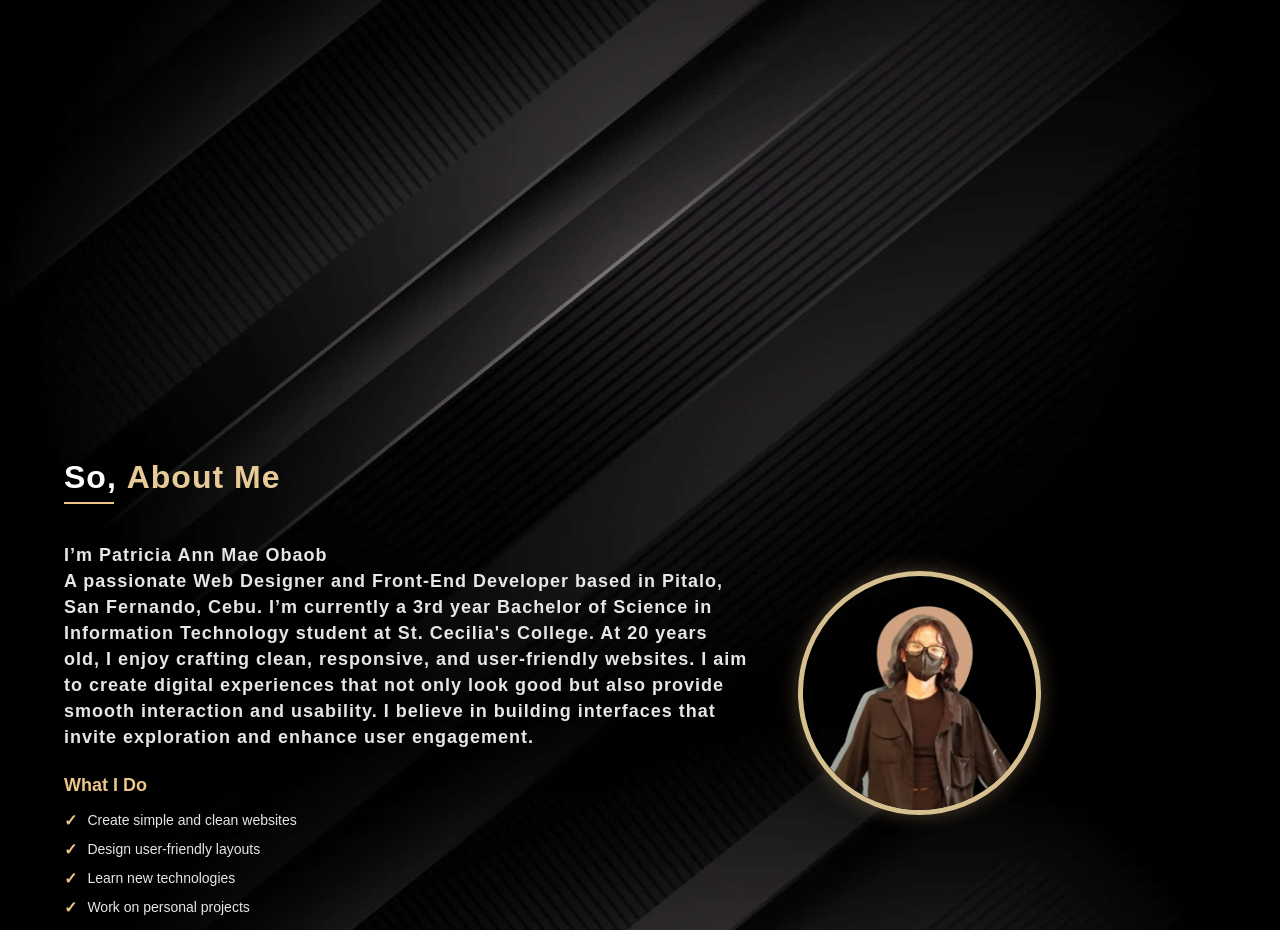
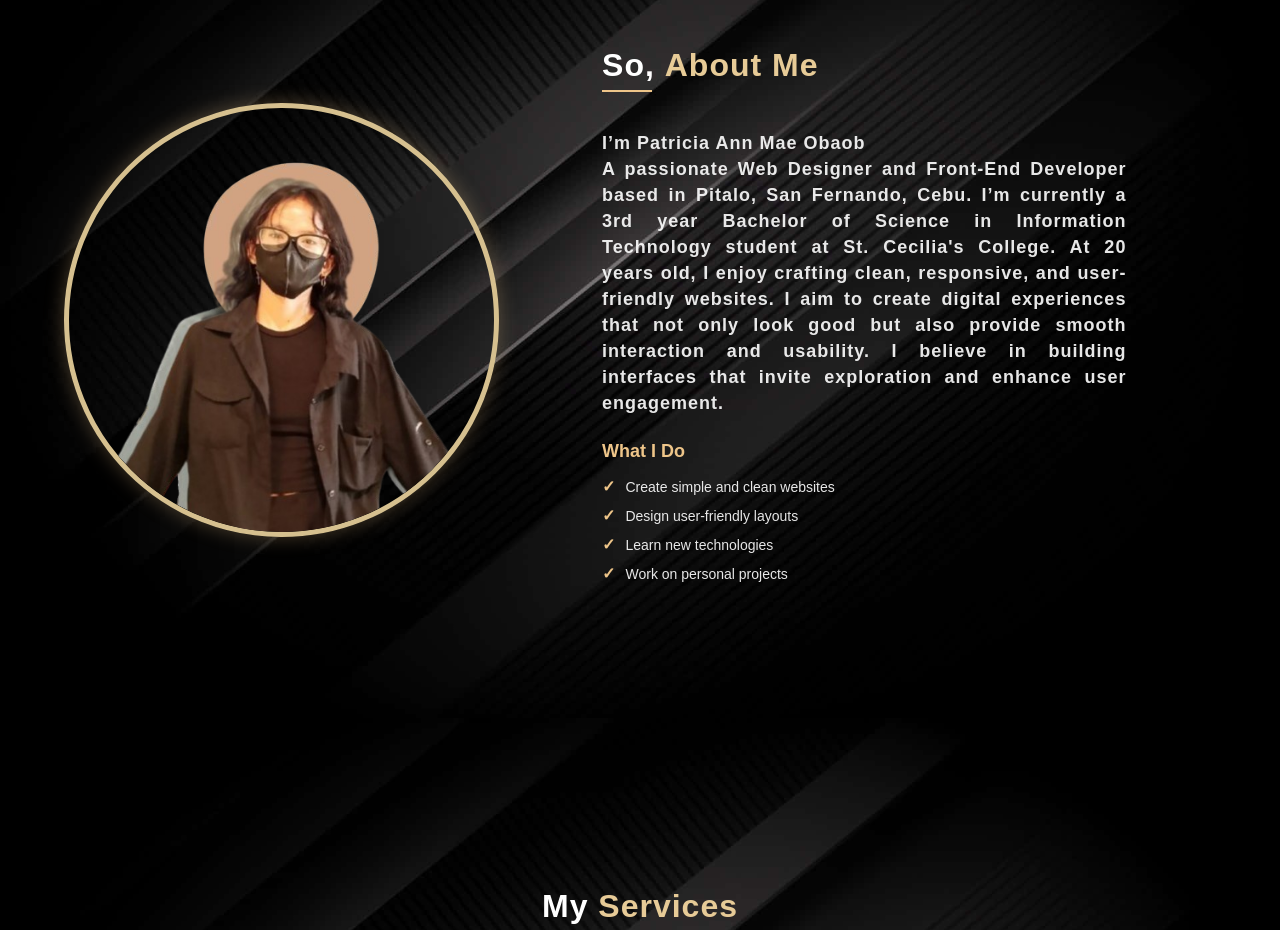
Before and after one commit to obaob721/myportfolio, a plain HTML site: page index.html in a window 1280 px wide. Shown: the part 1080-2010 px from the top of the page. Drawn offline with nearby package versions, Linux system fonts and the light colour scheme.

Commit message:
about fixed

```diff
--- a/index.html
+++ b/index.html
@@ -46,11 +46,6 @@
 
     <section class="about" id="about">
 
-        <div class="about-image">
-            <img src="img/myfeces.png" class="myfece">
-        </div>
-
-
         <div class="about-text">
 
             <h1>So, <span>About Me</span></h1>
@@ -78,6 +73,10 @@
                 </div>
             </div>
 
+        </div>
+
+        <div class="about-image">
+            <img src="img/myfeces.png" class="myfece">
         </div>
 
     </section>
--- a/style.css
+++ b/style.css
@@ -12,7 +12,7 @@ body{width:100%;height:100vh;background:url(img/bg.jpg);background-position:cent
 }
 
 section{
-    min-height: 100vh;
+    min-height: 70vh;
     padding: 10rem 5%;
 }
 
@@ -37,18 +37,18 @@ ul li a:hover::after{width: 100%;}
 .social-links a{text-decoration: none;color: rgb(238, 197, 137);transition: all 0.3s ease;display: inline-block;}
 .social-links a:hover{color: rgb(255, 255, 255);transform: translateY(-5px) scale(1.1);}
 .social-links span{color: rgb(238, 197, 137);transition: all 0.3s ease;}
-.about{margin-right: 7%;margin-top: 1%;font-family: sans-serif;transition: all 0.3s ease;display: flex;align-items: center;gap: 50px;flex-direction: row-reverse;}
+.about{margin-right: 7%;margin-top: 0%; font-family: sans-serif;transition: all 0.3s ease;display: flex;align-items: center;gap: 50px;flex-direction: row-reverse;}
 .about h1{text-align: left; color: white;transition: all 0.3s ease;font-size: 32px;font-weight: 600;margin-bottom: 20px;letter-spacing: 1px;position: relative;}
 .about h1::after{content: '';position: absolute;width: 50px;height: 2px;background: rgb(238, 197, 137);bottom: -8px;left: 0;}
 .about h1 span{color: rgb(231, 203, 151);transition: all 0.3s ease;font-weight: 700;}
-.about h3{font-size: 18px;letter-spacing: 1px;line-height: 26px;color: rgba(255,255,255,0.9);transition: all 0.3s ease;text-align: left;padding: 0;margin-bottom: 15px;}
+.about h3{font-size: 18px;letter-spacing: 1px;line-height: 26px;color: rgba(255,255,255,0.9);transition: all 0.3s ease;text-align: justify;padding: 0;margin-bottom: 15px;}
 .about h3:hover{color: white;}
 .what-i-do{margin-top: 25px;}
 .what-i-do h4{color: rgb(238, 197, 137);font-size: 18px;margin-bottom: 15px;font-weight: 600;}
 .skill-item{display: flex;align-items: center;margin-bottom: 10px;gap: 10px;}
 .skill-item span:first-child{color: rgb(238, 197, 137);font-size: 16px;font-weight: bold;}
 .skill-item span:last-child{color: rgba(255,255,255,0.9);font-size: 14px;}
-.about-image{width: 22%;margin-top: 0%;margin-right: 8%;transition: all 0.3s ease;border-radius: 50%;border: 5px solid rgb(214, 192, 143);overflow: hidden;box-shadow: 0 0 20px rgba(238, 197, 137, 0.3);flex-shrink: 0;}
+.about-image{width: 40%;margin-top: 0%;margin-right: 5%;transition: all 0.3s ease;border-radius: 50%;border: 5px solid rgb(214, 192, 143);overflow: hidden;box-shadow: 0 0 20px rgba(238, 197, 137, 0.3);flex-shrink: 0;}
 .about-image img{border-radius: 50%;width: 100%;height: auto;display: block;}
 .services{margin: 0 7%;margin-top: 10%;font-family: sans-serif;transition: all 0.3s ease;}
 .services-text{text-align: center;margin-bottom: 50px;}
```
